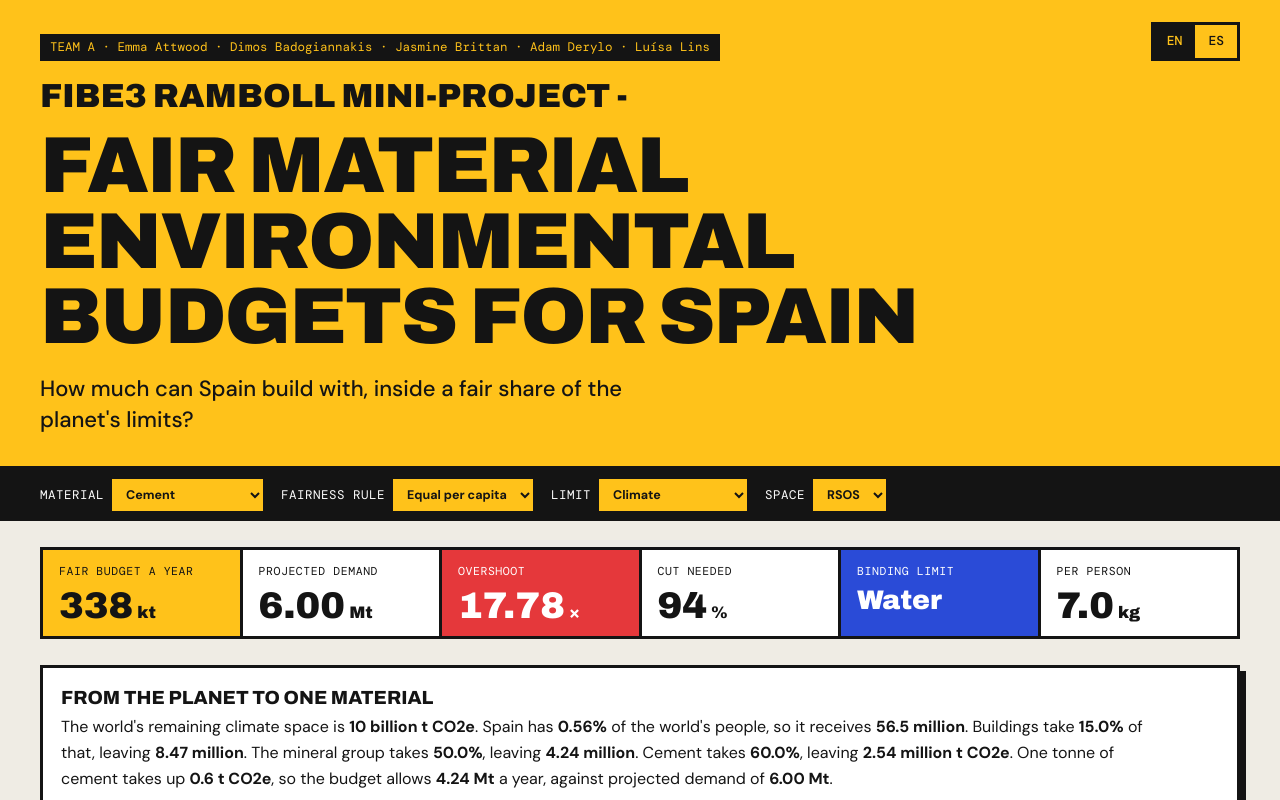
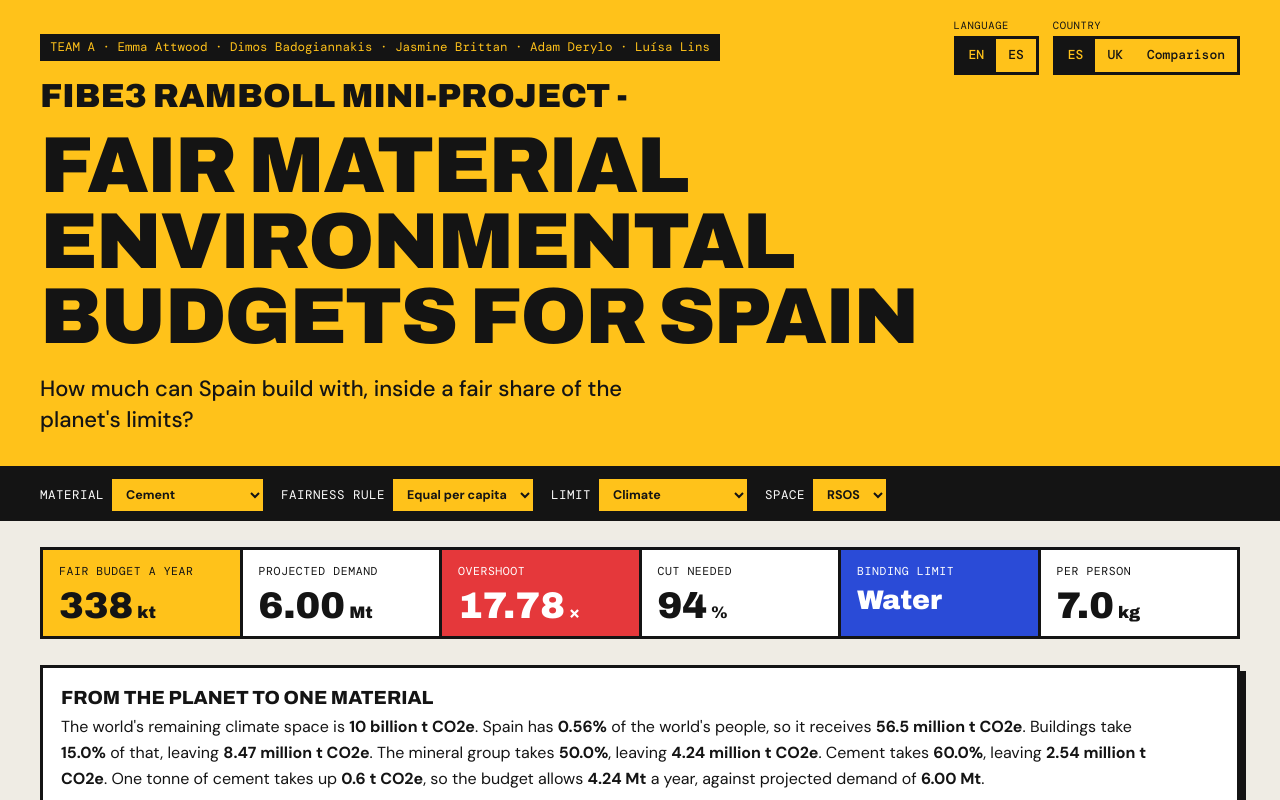
Before and after one commit to jasbritt/jasbritt.github.io, a plain HTML site: page fair-material-budgets/index.html in a window 1280 px wide. Shown: the top 800 px of the page. Drawn offline with nearby package versions, Linux system fonts and the light colour scheme.

Commit message:
Add Spain, UK and Comparison toggle and units on every number
Co-Authored-By: Claude Fable 5.2 <noreply@anthropic.com>
Claude-Session: https://claude.ai/code/session_01HRb7TRipjTSQWPYPQQTMaX

```diff
--- a/fair-material-budgets/index.html
+++ b/fair-material-budgets/index.html
@@ -16,16 +16,25 @@
 body{margin:0;background:var(--bg);color:var(--ink);font-family:var(--body);font-size:16px;line-height:1.45}
 :focus-visible{outline:3px solid var(--accent);outline-offset:2px}
 .wrap{max-width:1240px;margin:0 auto;padding:0 20px}
-header{background:var(--y);border-bottom:3px solid var(--ink)}
+body[data-view="spain"]{--hbg:#ffc21a;--hfg:#141414;--tagbg:#141414;--tagfg:#ffc21a;--ton:#141414;--tonfg:#ffc21a}
+body[data-view="uk"]{--hbg:#1238d6;--hfg:#ffffff;--tagbg:#ffffff;--tagfg:#141414;--ton:#ffffff;--tonfg:#1238d6}
+body[data-view="comparison"]{--hbg:#ffffff;--hfg:#141414;--tagbg:#141414;--tagfg:#ffffff;--ton:#141414;--tonfg:#ffffff}
+header{background:var(--hbg);color:var(--hfg);border-bottom:3px solid var(--ink)}
+body[data-view="uk"] header{border-bottom:0;box-shadow:inset 0 -12px 0 #e4002b,inset 0 -20px 0 #ffffff}
+body[data-view="uk"] header .wrap{padding-bottom:52px}
+body[data-view="uk"] main,body[data-view="uk"] .ctl,body[data-view="comparison"] main,body[data-view="comparison"] .ctl{display:none}
+.tog{position:absolute;top:18px;right:20px;display:flex;gap:14px;align-items:flex-end}
+.tl{display:block;font-family:var(--mono);font-size:10.5px;text-transform:uppercase;letter-spacing:.06em;margin-bottom:3px}
+.seg{display:flex;border:3px solid var(--ton)}
+.seg button{background:transparent;color:var(--hfg);padding:7px 12px;font-family:var(--mono);font-size:13px;font-weight:500}
+.seg button[aria-pressed=true]{background:var(--ton);color:var(--tonfg)}
+@media (max-width:820px){.tog{position:static;margin-bottom:16px;flex-wrap:wrap}}
 header .wrap{padding-top:34px;padding-bottom:30px}
-.tag{display:inline-block;max-width:calc(100% - 120px);line-height:1.5;background:var(--ink);color:var(--y);font-family:var(--mono);font-size:12.5px;padding:4px 10px;margin-bottom:16px}
+.tag{display:inline-block;max-width:calc(100% - 400px);line-height:1.5;background:var(--tagbg);color:var(--tagfg);font-family:var(--mono);font-size:12.5px;padding:4px 10px;margin-bottom:16px}
 h1{font-family:var(--display);font-stretch:125%;font-weight:900;font-size:clamp(32px,6.2vw,84px);line-height:.95;letter-spacing:-.02em;margin:0;text-transform:uppercase;text-wrap:balance}
 header .wrap{position:relative}
-.lang{position:absolute;top:22px;right:20px;display:flex;border:3px solid var(--ink)}
-.lang button{background:var(--y);color:var(--ink);padding:7px 13px;font-family:var(--mono);font-size:13px;font-weight:500}
-.lang button[aria-pressed=true]{background:var(--ink);color:var(--y)}
-@media (max-width:560px){.lang{position:static;width:max-content;margin-bottom:14px}}
 h1 .pre{display:block;font-size:.42em;line-height:1.2;margin-bottom:.35em;letter-spacing:0}
+@media (max-width:820px){.tag{max-width:100%}}
 header p{font-size:clamp(17px,2vw,22px);font-weight:500;max-width:40ch;margin:18px 0 0}
 .ctl{position:sticky;top:0;z-index:5;background:var(--ink);color:#fff}
 .ctl .wrap{display:flex;flex-wrap:wrap;gap:10px 18px;padding-top:10px;padding-bottom:10px}
@@ -95,12 +104,15 @@ footer{margin:50px 0 60px;font-size:13px;color:var(--muted);max-width:90ch}
 @media (max-width:900px){.figs{grid-template-columns:1fr}#steps{grid-template-columns:repeat(2,minmax(0,1fr))}.st{border-bottom:3px solid var(--ink)}.map-wrap{grid-template-columns:1fr}.chart{box-shadow:none}#steps{box-shadow:none}}
 </style>
 </head>
-<body>
+<body data-view="spain">
 <header><div class="wrap">
-  <div class="lang" role="group" aria-label="Language"><button type="button" data-l="en" aria-pressed="true">EN</button><button type="button" data-l="es" aria-pressed="false">ES</button></div>
-  <span class="tag">TEAM A · Emma Attwood · Dimos Badogiannakis · Jasmine Brittan · Adam Derylo · Luísa Lins</span>
-  <h1><span class="pre">FIBE3 Ramboll Mini-Project -</span> Fair material environmental budgets for Spain</h1>
-  <p>How much can Spain build with, inside a fair share of the planet's limits?</p>
+  <div class="tog">
+    <div><span class="tl">Language</span><div class="seg lang" role="group" aria-label="Language"><button type="button" data-l="en" aria-pressed="true">EN</button><button type="button" data-l="es" aria-pressed="false">ES</button></div></div>
+    <div><span class="tl">Country</span><div class="seg view" role="group" aria-label="Country"><button type="button" data-v="spain" aria-pressed="true">ES</button><button type="button" data-v="uk" aria-pressed="false">UK</button><button type="button" data-v="comparison" aria-pressed="false">Comparison</button></div></div>
+  </div>
+  <span class="tag" id="tag">TEAM A · Emma Attwood · Dimos Badogiannakis · Jasmine Brittan · Adam Derylo · Luísa Lins</span>
+  <h1><span class="pre">FIBE3 Ramboll Mini-Project -</span> <span id="h1main">Fair material environmental budgets for Spain</span></h1>
+  <p id="hq">How much can Spain build with, inside a fair share of the planet's limits?</p>
 </div></header>
 
 <div class="ctl"><div class="wrap">
@@ -235,7 +247,7 @@ const esc = s => String(s).replace(/[&<>"]/g,c=>({"&":"&amp;","<":"&lt;",">":"&g
 
 /* ---------- Spanish. Every visible string has an entry here. Add one for any new text. ---------- */
 const ES = {
- "TEAM A · Emma Attwood · Dimos Badogiannakis · Jasmine Brittan · Adam Derylo · Luísa Lins":"EQUIPO A · Emma Attwood · Dimos Badogiannakis · Jasmine Brittan · Adam Derylo · Luísa Lins","FIBE3 Ramboll Mini-Project -":"Miniproyecto FIBE3 Ramboll -","Fair material environmental budgets for Spain":"Presupuestos ambientales justos de materiales para España",
+ "TEAM A · Emma Attwood · Dimos Badogiannakis · Jasmine Brittan · Adam Derylo · Luísa Lins":"EQUIPO A · Emma Attwood · Dimos Badogiannakis · Jasmine Brittan · Adam Derylo · Luísa Lins","TEAM B · Tom Billington · Emma Goodliffe · Samuel Grace · Jacob Harmison · Curtis Jones":"EQUIPO B · Tom Billington · Emma Goodliffe · Samuel Grace · Jacob Harmison · Curtis Jones","TEAM A · TEAM B":"EQUIPO A · EQUIPO B","Comparison":"Comparación","Fair material environmental budgets for the UK":"Presupuestos ambientales justos de materiales para el Reino Unido","Spain and UK comparison":"Comparación entre España y el Reino Unido","How much can the UK build with, inside a fair share of the planet's limits?":"¿Con cuánto puede construir el Reino Unido dentro de una parte justa de los límites del planeta?","How do the fair budgets of Spain and the UK compare?":"¿Cómo se comparan los presupuestos justos de España y del Reino Unido?","FIBE3 Ramboll Mini-Project -":"Miniproyecto FIBE3 Ramboll -","Fair material environmental budgets for Spain":"Presupuestos ambientales justos de materiales para España",
 
  "How much can Spain build with, inside a fair share of the planet's limits?":"¿Con cuánto puede construir España dentro de una parte justa de los límites del planeta?",
  "Material":"Material","Fairness rule":"Criterio de equidad","Limit":"Límite","Space":"Espacio","Language":"Idioma",
@@ -276,7 +288,7 @@ const ES = {
  "No indicator has complete data for this material under this principle.":"Ningún indicador tiene datos completos para este material con este criterio.",
  "Add a demand figure to a material to see its overshoot ratio.":"Añada una cifra de demanda a un material para ver su ratio de exceso.",
  "Canarias, inset":"Canarias, recuadro","Over 6 million people":"Más de 6 millones de personas","3 to 6 million":"De 3 a 6 millones","2 to 3 million":"De 2 a 3 millones","1 to 2 million":"De 1 a 2 millones","Under 1 million":"Menos de 1 millón",
- "Community":"Comunidad","Share":"Cuota","gap":"sin dato","no demand":"sin demanda","fair budget = 1":"presupuesto justo = 1",
+ "Community":"Comunidad","Share":"Cuota","gap":"sin dato","no demand":"sin demanda","fair budget = 1×":"presupuesto justo = 1×","÷ budget period":"÷ periodo del presupuesto",
  "Principle":"Criterio","Binding indicator":"Indicador limitante","Budget per year":"Presupuesto anual","kg per person":"kg por persona","Ratio":"Ratio","Reduction":"Reducción","Status":"Estado",
  "No complete indicator":"Ningún indicador completo","Data gap":"Falta dato","No demand":"Sin demanda",
  "Step":"Paso","Quantity":"Magnitud","Global space, in the indicator unit":"Espacio global, en la unidad del indicador","× population share":"× cuota de población","× capability factor":"× factor de capacidad",
@@ -300,6 +312,8 @@ const nm = x => ES[x] !== undefined ? ES[x] : x;
 const nmL = x => ESL[x.toLowerCase()] !== undefined ? ESL[x.toLowerCase()].toLowerCase() : x;
 const TQ = "(?:Mt|kt|t)";
 const RULES = [
+ [/^(.+) per t$/, a=>`${a} por t`],
+ [/^(\d+) yr$/, a=>`${a} años`],
  [/^Allocation stage \(budget in (.+)\)$/, a=>`Etapa de asignación (presupuesto en ${a})`],
  [/^(.+) budget for (.+) under (.+)\. Each bar is the share of the stage before it that is passed on\. The figure under each name is the budget left\.$/, (a,b,c)=>`Presupuesto de ${nmL(a)} para ${nmL(b)} con el criterio ${nm(c)}. Cada barra es la parte de la etapa anterior que se transmite. La cifra bajo cada nombre es el presupuesto que queda.`],
  [/^Global space (.+)\.$/, a=>`Espacio global ${a}.`],
@@ -367,6 +381,17 @@ function localise(){
   document.title = tr("FIBE3 RAMBOLL MINI-PROJECT - FAIR MATERIAL ENVIRONMENTAL BUDGETS FOR SPAIN");
   document.querySelectorAll(".lang button").forEach(b => b.setAttribute("aria-pressed", b.dataset.l === LANG));
 }
+const VIEWS = {
+  spain:{tag:"TEAM A · Emma Attwood · Dimos Badogiannakis · Jasmine Brittan · Adam Derylo · Luísa Lins", h:"Fair material environmental budgets for Spain", q:"How much can Spain build with, inside a fair share of the planet's limits?"},
+  uk:{tag:"TEAM B · Tom Billington · Emma Goodliffe · Samuel Grace · Jacob Harmison · Curtis Jones", h:"Fair material environmental budgets for the UK", q:"How much can the UK build with, inside a fair share of the planet's limits?"},
+  comparison:{tag:"TEAM A · TEAM B", h:"Spain and UK comparison", q:"How do the fair budgets of Spain and the UK compare?"}
+};
+function setView(v){ if(!VIEWS[v]) v="spain"; document.body.dataset.view=v;
+  $("tag").textContent=VIEWS[v].tag; $("h1main").textContent=VIEWS[v].h; $("hq").textContent=VIEWS[v].q;
+  document.querySelectorAll(".view button").forEach(b=>b.setAttribute("aria-pressed",b.dataset.v===v));
+  localise(); }
+document.querySelectorAll(".view button").forEach(b=>b.addEventListener("click",()=>{ location.hash=b.dataset.v==="spain"?"":b.dataset.v; setView(b.dataset.v); }));
+window.addEventListener("hashchange",()=>setView(location.hash.slice(1)||"spain"));
 function setLang(l){ LANG = l; try { localStorage.setItem("fmb-lang", l); } catch (e) {} renderInputs(); renderOut(); }
 document.querySelectorAll(".lang button").forEach(b => b.addEventListener("click", () => setLang(b.dataset.l)));
 try { if (localStorage.getItem("fmb-lang") === "es") LANG = "es"; } catch (e) {}
@@ -441,10 +466,10 @@ function chartAlloc(R,mat,prin,indName){
   const cx=k=>ax+62+k*118;
   let out="";
   for(const p of [0,25,50,75,100]){ const y=base-bh*p/100;
-    out+=`<line x1="${ax}" x2="${cx(4)+bw/2+16}" y1="${y}" y2="${y}" stroke="var(--line)"/><text x="${ax-10}" y="${y+4}" font-size="11.5" text-anchor="end">${p}</text>`; }
+    out+=`<line x1="${ax}" x2="${cx(4)+bw/2+16}" y1="${y}" y2="${y}" stroke="var(--line)"/><text x="${ax-10}" y="${y+4}" font-size="11.5" text-anchor="end">${p}%</text>`; }
   out+=`<line x1="${ax}" x2="${ax}" y1="${top}" y2="${base}" stroke="var(--ink)" stroke-width="1.5"/><line x1="${ax}" x2="${cx(4)+bw/2+16}" y1="${base}" y2="${base}" stroke="var(--ink)" stroke-width="1.5"/>`;
   out+=`<text transform="rotate(-90 16 ${top+bh/2})" x="16" y="${top+bh/2}" font-size="12.5" font-weight="600" text-anchor="middle">Share of previous stage (%)</text>`;
-  out+=`<text x="${(ax+cx(4)+bw/2+16)/2}" y="${base+64}" font-size="12.5" font-weight="600" text-anchor="middle">Allocation stage (budget in ${esc(u)})</text>`;
+  out+=`<text x="${(ax+cx(4)+bw/2+16)/2}" y="${base+80}" font-size="12.5" font-weight="600" text-anchor="middle">Allocation stage (budget in ${esc(u)})</text>`;
   let gap=false;
   st.forEach((z,k)=>{ const x=cx(k);
     out+=`<text x="${x}" y="${base+20}" font-size="13" font-weight="700" text-anchor="middle">${esc(z.t)}</text>`;
@@ -452,13 +477,13 @@ function chartAlloc(R,mat,prin,indName){
     const h=Math.max(3,bh*Math.min(1,z.f));
     out+=`<rect x="${x-bw/2}" y="${base-h}" width="${bw}" height="${h}" fill="${z.ref?"var(--neutral)":"var(--accent)"}"${tipAttr(z.ref?`Global space ${fN(z.v,u)}.`:`${z.t}. ${pc(z.f)} of ${z.of.toLowerCase()}, which is ${fN(z.v,u)}.`)}/>`;
     out+=`<text x="${x}" y="${base-h-8}" font-size="13" font-weight="700" text-anchor="middle">${pc(z.f)}</text>`;
-    out+=`<text x="${x}" y="${base+38}" font-size="11.5" text-anchor="middle">${fC(z.v)}</text>`;
+    out+=`<text x="${x}" y="${base+38}" font-size="11.5" text-anchor="middle">${fC(z.v)}</text><text x="${x}" y="${base+53}" font-size="11" text-anchor="middle" style="fill:var(--muted)">${esc(u)}</text>`;
   });
   // right panel: tonnes
   const px=cx(4)+bw/2+70, b1=px+56, b2=px+56+bw+28, rx=b2+bw/2+22;
   out+=`<line x1="${px}" x2="${px}" y1="${top-14}" y2="${base+44}" stroke="var(--ink)" stroke-dasharray="2 4"/>`;
   out+=`<text x="${b1}" y="${base+20}" font-size="13" font-weight="700" text-anchor="middle">Budget</text><text x="${b2}" y="${base+20}" font-size="13" font-weight="700" text-anchor="middle">Demand</text>`;
-  out+=`<text x="${(b1+b2)/2}" y="${base+64}" font-size="12.5" font-weight="600" text-anchor="middle">${esc(m.name)}</text>`;
+  out+=`<text x="${(b1+b2)/2}" y="${base+80}" font-size="12.5" font-weight="600" text-anchor="middle">${esc(m.name)}</text>`;
   if(!gap&&isFinite(r.annual)){ const D=nz(m.demand), raw=Math.max(r.annual,isFinite(D)?D:0), tk=ticks(raw), step=tk[1]-tk[0], mx=Math.ceil(raw/step-1e-9)*step, hb=bh*r.annual/mx;
     for(let t=0;t<=mx*1.0001;t+=step){ const y=base-bh*t/mx; out+=`<line x1="${b1-bw/2-12}" x2="${rx}" y1="${y}" y2="${y}" stroke="var(--line)"/><text x="${rx+9}" y="${y+4}" font-size="11.5">${fT(t)}</text>`; }
     out+=`<line x1="${b1-bw/2-12}" x2="${rx}" y1="${base}" y2="${base}" stroke="var(--ink)" stroke-width="1.5"/><line x1="${rx}" x2="${rx}" y1="${top}" y2="${base}" stroke="var(--ink)" stroke-width="1.5"/>`;
@@ -470,7 +495,7 @@ function chartAlloc(R,mat,prin,indName){
       out+=`<rect x="${b2-bw/2}" y="${base-hd}" width="${bw}" height="${Math.max(3,hd)}" fill="none" stroke="var(--ink)" stroke-width="1.5" stroke-dasharray="4 3"${tipAttr(`Projected demand ${fT(D)}. Ratio to this indicator's budget ${nf(2).format(D/r.annual)}.`)}/>`;
       out+=`<text x="${b2}" y="${base-hd-8}" font-size="13" font-weight="700" text-anchor="middle">${fT(D)}</text>`; }
   } else out+=`<text x="${(b1+b2)/2}" y="${top+bh/2}" font-size="12" text-anchor="middle" style="fill:var(--crit)">data gap</text>`;
-  return `<svg viewBox="0 0 ${VW} ${base+76}" style="max-width:none" role="img" aria-label="Allocation map from global space to tonnes of material">${out}</svg>`;
+  return `<svg viewBox="0 0 ${VW} ${base+92}" style="max-width:none" role="img" aria-label="Allocation map from global space to tonnes of material">${out}</svg>`;
 }
 
 let GEO=null;
@@ -550,8 +575,8 @@ function chartOvershoot(R){
   const sx=v=>L+(W-L-Rr)*(Math.log10(v)-lo)/(hi-lo), H=top+mats.length*rowH+30; let out="";
   for(let e=lo;e<=hi;e++){ const x=sx(10**e), one=e===0;
     out+=`<line x1="${x}" x2="${x}" y1="${top-6}" y2="${H-26}" stroke="${one?"var(--ink)":"var(--line)"}" stroke-width="${one?1.5:1}"/>`;
-    out+=`<text x="${x}" y="${H-10}" font-size="11.5" text-anchor="middle" style="fill:var(--muted)">${10**e>=1?10**e:(10**e).toFixed(-e)}</text>`; }
-  out+=`<text x="${sx(1)+5}" y="${top-10}" font-size="11.5">fair budget = 1</text>`;
+    out+=`<text x="${x}" y="${H-10}" font-size="11.5" text-anchor="middle" style="fill:var(--muted)">${10**e>=1?10**e:(10**e).toFixed(-e)}×</text>`; }
+  out+=`<text x="${sx(1)+5}" y="${top-10}" font-size="11.5">fair budget = 1×</text>`;
   mats.forEach((mn,k)=>{ const yy=top+k*rowH+rowH/2;
     out+=`<text x="${L-10}" y="${yy+4}" font-size="12.5" text-anchor="end">${esc(mn)}</text>`;
     out+=`<line x1="${L}" x2="${W-Rr}" y1="${yy}" y2="${yy}" stroke="var(--line)" stroke-dasharray="1 4"/>`;
@@ -577,7 +602,7 @@ function renderOut(){
   for(const m of S.materials) for(const p of PRIN){ const b=R.binding.find(x=>x.mat===m.name&&x.p===p);
     if(!b){ h+=`<tr><td>${esc(m.name)}</td><td>${p}</td><td colspan="7" style="color:var(--muted)">No complete indicator</td><td><span class="pill gap">Data gap</span></td></tr>`; continue; }
     const st=!isFinite(b.ratio)?'<span class="pill gap">No demand</span>':b.ratio>1?'<span class="pill bad">Overshoot</span>':'<span class="pill ok">Within budget</span>';
-    h+=`<tr><td>${esc(b.mat)}</td><td>${p}</td><td>${esc(b.ind)} <span style="color:var(--muted)">(${b.n} assessed)</span></td><td class="n">${fT(b.budget)}</td><td class="n">${nf(1).format(b.perCap)}</td><td class="n">${isFinite(b.D)?fT(b.D):""}</td><td class="n">${isFinite(b.ratio)?nf(2).format(b.ratio):""}</td><td class="n">${isFinite(b.ratio)?pct(b.red):""}</td><td class="n">${isFinite(b.ratio)?fT(b.gap):""}</td><td>${st}</td></tr>`; }
+    h+=`<tr><td>${esc(b.mat)}</td><td>${p}</td><td>${esc(b.ind)} <span style="color:var(--muted)">(${b.n} assessed)</span></td><td class="n">${fT(b.budget)}</td><td class="n">${nf(1).format(b.perCap)} kg</td><td class="n">${isFinite(b.D)?fT(b.D):""}</td><td class="n">${isFinite(b.ratio)?nf(2).format(b.ratio)+"×":""}</td><td class="n">${isFinite(b.ratio)?pct(b.red):""}</td><td class="n">${isFinite(b.ratio)?fT(b.gap):""}</td><td>${st}</td></tr>`; }
   $("tOver").innerHTML=h; window._csv=R.binding;
   // matrix
   $("matrixCap").textContent=`${prin}, ${space}, tonnes per year. The lowest value in each row is marked.`;
@@ -591,13 +616,13 @@ function renderOut(){
   const A=S.indicators.map(i=>R.rows.find(r=>r.p===prin&&r.mat===mat&&r.ind===i.name)).filter(Boolean);
   const line=(s,q,fn)=>`<tr><td>${s}</td><td>${q}</td>`+A.map(r=>`<td class="n">${fn(r)}</td>`).join("")+"</tr>";
   if(A.length){
-    h+=line("1","Global space, in the indicator unit",r=>fN(r.X))+line("2","× population share",r=>(r.share*100).toFixed(4)+"%")
-     +line("2","× capability factor",r=>nf(2).format(r.cap))+line("2","= Spain budget",r=>fN(r.spain))
+    h+=line("1","Global space",r=>fN(r.X,r.unit))+line("2","× population share",r=>(r.share*100).toFixed(4)+"%")
+     +line("2","× capability factor",r=>nf(2).format(r.cap))+line("2","= Spain budget",r=>fN(r.spain,r.unit))
      +line("3",prin==="Human needs"?"× needs share":"× building share",r=>pct(r.bs))
-     +line("3","= building budget"+(A.some(r=>r.capped)?" (capped by local capacity where lower)":""),r=>fN(r.bld))
-     +line("4","× group share",r=>pct(r.g))+line("4","× share within group",r=>pct(r.ws))+line("4","= material environmental budget",r=>fN(r.env))
-     +line("5","÷ impact per tonne",r=>fN(r.IF))+line("5","= cumulative budget",r=>fT(r.cum))
-     +line("5","÷ budget period, years",r=>r.yrs)+line("5","= annual budget",r=>`<b>${fT(r.annual)}</b>`);
+     +line("3","= building budget"+(A.some(r=>r.capped)?" (capped by local capacity where lower)":""),r=>fN(r.bld,r.unit))
+     +line("4","× group share",r=>pct(r.g))+line("4","× share within group",r=>pct(r.ws))+line("4","= material environmental budget",r=>fN(r.env,r.unit))
+     +line("5","÷ impact per tonne",r=>isFinite(r.IF)?fN(r.IF,r.unit)+" per t":fN(r.IF))+line("5","= cumulative budget",r=>fT(r.cum))
+     +line("5","÷ budget period",r=>r.yrs+" yr")+line("5","= annual budget",r=>`<b>${fT(r.annual)}</b>`);
   }
   $("tAudit").innerHTML=h;
   // share checks
@@ -628,20 +653,20 @@ function explain(R,mat,prin,ind,space){
   if(!fin(r.X)) return gapTxt.trim();
   parts.push(es?`El espacio ${space==="RSOS"?"restante":"total"} de ${iN} del mundo es de ${B(fC(r.X)+" "+u)}.`
                :`The world's ${space==="RSOS"?"remaining":"full"} ${iN} space is ${B(fC(r.X)+" "+u)}.`);
-  parts.push(es?`España tiene el ${B(pc(r.share))} de la población mundial${r.cap!==1?` y un factor de capacidad de ${B(nf(2).format(r.cap))}`:""}, por lo que recibe ${B(fC(r.spain))}.`
-               :`Spain has ${B(pc(r.share))} of the world's people${r.cap!==1?` and a capability factor of ${B(nf(2).format(r.cap))}`:""}, so it receives ${B(fC(r.spain))}.`);
+  parts.push(es?`España tiene el ${B(pc(r.share))} de la población mundial${r.cap!==1?` y un factor de capacidad de ${B(nf(2).format(r.cap))}`:""}, por lo que recibe ${B(fC(r.spain)+" "+u)}.`
+               :`Spain has ${B(pc(r.share))} of the world's people${r.cap!==1?` and a capability factor of ${B(nf(2).format(r.cap))}`:""}, so it receives ${B(fC(r.spain)+" "+u)}.`);
   if(!fin(r.bld)) return parts.join(" ")+gapTxt;
-  parts.push(es?`A ${need?"la vivienda y la infraestructura esencial":"la edificación"} le corresponde el ${B(pct(r.bs))} de esa cantidad, lo que deja ${B(fC(r.bld))}${r.capped?" tras aplicar el límite de capacidad local":""}.`
-               :`${need?"Housing and essential infrastructure take":"Buildings take"} ${B(pct(r.bs))} of that, leaving ${B(fC(r.bld))}${r.capped?" after the local capacity cap":""}.`);
+  parts.push(es?`A ${need?"la vivienda y la infraestructura esencial":"la edificación"} le corresponde el ${B(pct(r.bs))} de esa cantidad, lo que deja ${B(fC(r.bld)+" "+u)}${r.capped?" tras aplicar el límite de capacidad local":""}.`
+               :`${need?"Housing and essential infrastructure take":"Buildings take"} ${B(pct(r.bs))} of that, leaving ${B(fC(r.bld)+" "+u)}${r.capped?" after the local capacity cap":""}.`);
   if(!fin(r.g)) return parts.join(" ")+gapTxt;
-  parts.push(es?`Al grupo de ${gN} le corresponde el ${B(pct(r.g))}, lo que deja ${B(fC(r.bld*r.g))}.`
-               :`The ${gN} group takes ${B(pct(r.g))}, leaving ${B(fC(r.bld*r.g))}.`);
+  parts.push(es?`Al grupo de ${gN} le corresponde el ${B(pct(r.g))}, lo que deja ${B(fC(r.bld*r.g)+" "+u)}.`
+               :`The ${gN} group takes ${B(pct(r.g))}, leaving ${B(fC(r.bld*r.g)+" "+u)}.`);
   if(!fin(r.ws)) return parts.join(" ")+gapTxt;
   parts.push(es?`A ${mN} le corresponde el ${B(pct(r.ws))}, lo que deja ${B(fC(r.env)+" "+u)}.`
                :`${esc(mat)} takes ${B(pct(r.ws))}, leaving ${B(fC(r.env)+" "+u)}.`);
   if(!fin(r.annual)) return parts.join(" ")+gapTxt;
-  parts.push(es?`Una tonelada de ${mN} ocupa ${B(fN(r.IF)+" "+u)}, por lo que el presupuesto permite ${B(fT(r.annual))} al año${r.yrs>1?`, repartido en ${B(r.yrs)} años`:""}${fin(D)?`, frente a una demanda prevista de ${B(fT(D))}`:""}.`
-               :`One tonne of ${mN} takes up ${B(fN(r.IF)+" "+u)}, so the budget allows ${B(fT(r.annual))} a year${r.yrs>1?`, spread over ${B(r.yrs)} years`:""}${fin(D)?`, against projected demand of ${B(fT(D))}`:""}.`);
+  parts.push(es?`Una tonelada de ${mN} ocupa ${B(fN(r.IF)+" "+u)}, por lo que el presupuesto permite ${B(fT(r.annual))} al año${r.yrs>1?`, repartido en ${B(r.yrs+" años")}`:""}${fin(D)?`, frente a una demanda prevista de ${B(fT(D))}`:""}.`
+               :`One tonne of ${mN} takes up ${B(fN(r.IF)+" "+u)}, so the budget allows ${B(fT(r.annual))} a year${r.yrs>1?`, spread over ${B(r.yrs+" years")}`:""}${fin(D)?`, against projected demand of ${B(fT(D))}`:""}.`);
   return parts.join(" ");
 }
 
@@ -678,7 +703,7 @@ function showTip(e){ const t=e.target.closest&&e.target.closest("[data-tip]"); i
   tip.style.left=Math.min(window.innerWidth-270,Math.max(8,r.left))+"px"; tip.style.top=Math.max(8,r.top-tip.offsetHeight-8)+"px"; }
 document.addEventListener("mouseover",showTip); document.addEventListener("focusin",showTip);
 document.addEventListener("mouseout",e=>{ if(e.target.closest&&e.target.closest("[data-tip]")) tip.style.opacity=0; });
-renderInputs(); renderOut();
+renderInputs(); renderOut(); setView(location.hash.slice(1)||"spain");
 fetch("spain.json").then(r=>r.json()).then(j=>{GEO=j; renderOut();}).catch(()=>renderOut());
 </script>
 </body>
```
